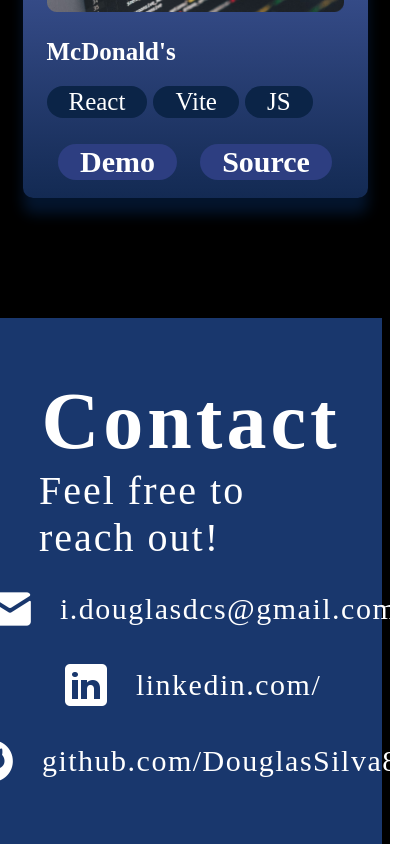
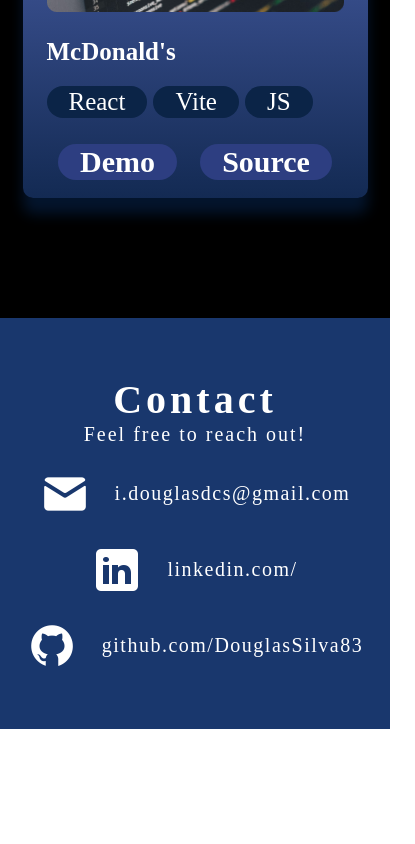
Before and after one commit to DouglasSilva83/react-portfolio, a React (Vite) app: page / in a window 390 px wide. Shown: the part 4564-5408 px from the top of the page, 415 px wide, since content can reach past the window. After the commit the page ends 5293 px from the top, so only its background shows below. Built offline with nearby package versions, Linux system fonts and the light colour scheme.

Commit message:
Att. Footer

```diff
--- a/src/Components/Contact/Contact.module.css
+++ b/src/Components/Contact/Contact.module.css
@@ -7,9 +7,10 @@
   display: flex;
   flex-direction: row;
   justify-content: space-evenly;
-  width: 98vw;
+  width: 100%;
   padding: 58px 10%;
   gap: 10px;
+  box-sizing: border-box;
 }
 
 .text h2 {
@@ -50,6 +51,7 @@
   .container {
     flex-direction: column;
     gap: 23px;
+    padding: 58px 5%;
   }
 
   .text {
@@ -58,7 +60,19 @@
     align-items: center;
   }
 
+  .text h2 {
+    font-size: 40px;
+  }
+
+  .text p {
+    font-size: 20px;
+  }
+
   .links {
     align-items: center;
   }
+
+  .link a {
+    font-size: 20px;
+  }
 }
```
